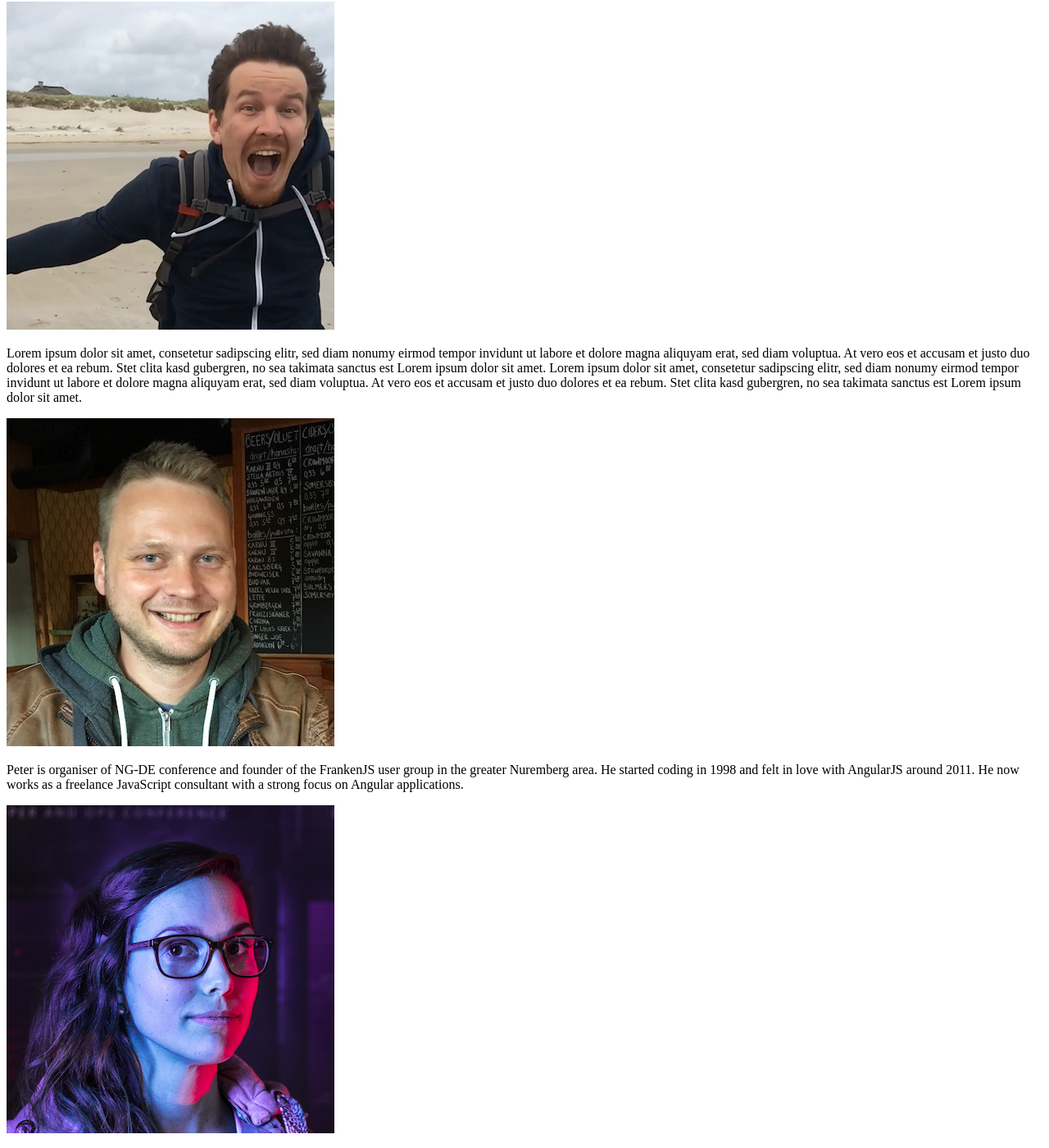
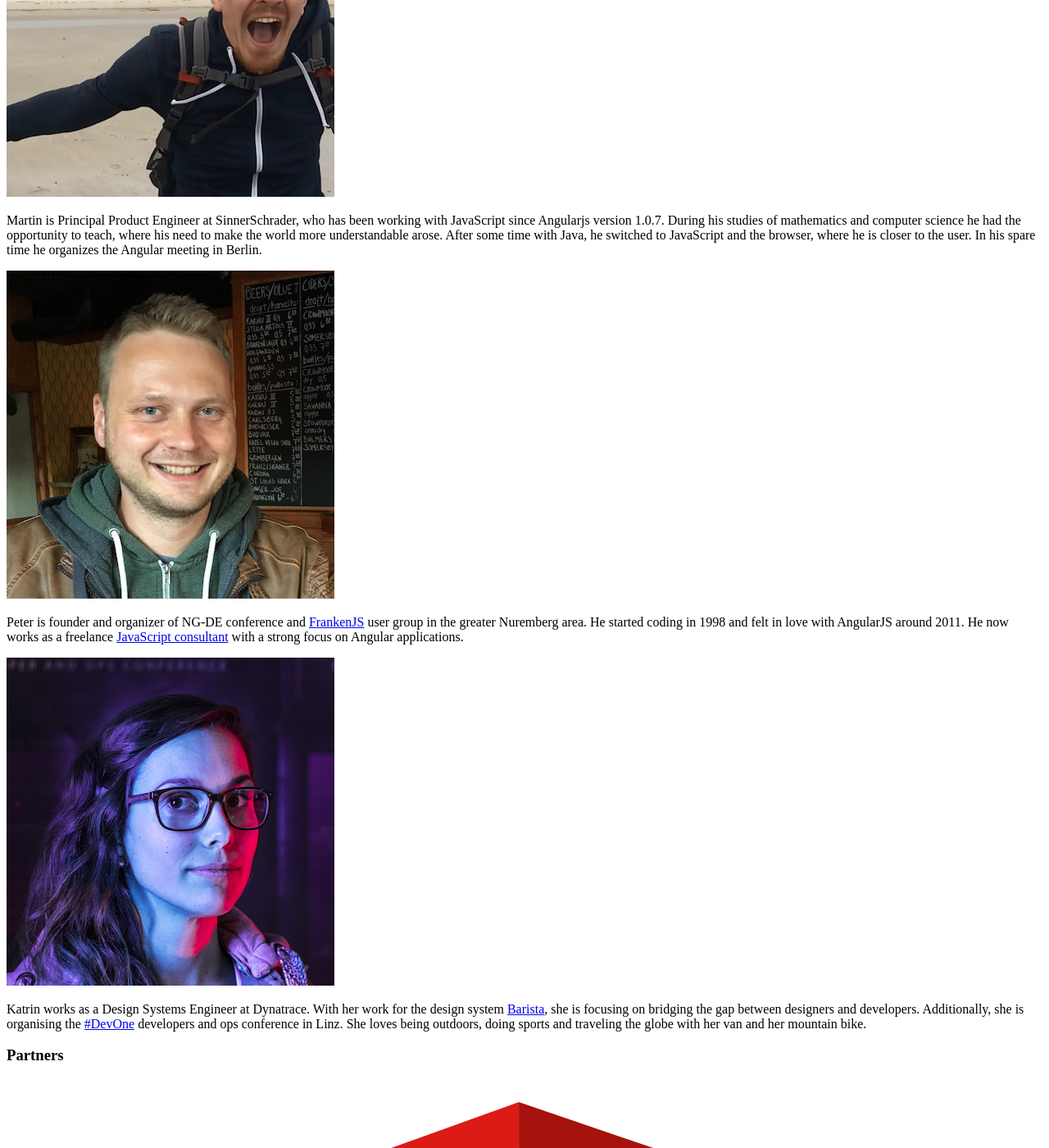
Before and after one commit to ngdeconf/ng-de.org, a Jekyll site: the page built from team/index.md, in a window 1280 px wide and 1400 px high, scrolled down 2572 px. Shown: the whole window at 82% size. Built offline with Jekyll 4.4.1, drawn with Linux system fonts in a browser that asks for light colours; nearby versions of some CDN libraries; our own code applies the rules of GitHub Pages for plain Markdown files; some of the changed text lies outside the part shown.

```diff
--- a/_data/team.yml
+++ b/_data/team.yml
@@ -5,7 +5,7 @@
   judge: true
   team: true
   bio: >
-    Lorem ipsum dolor sit amet, consetetur sadipscing elitr, sed diam nonumy eirmod tempor invidunt ut labore et dolore magna aliquyam erat, sed diam voluptua. At vero eos et accusam et justo duo dolores et ea rebum. Stet clita kasd gubergren, no sea takimata sanctus est Lorem ipsum dolor sit amet. Lorem ipsum dolor sit amet, consetetur sadipscing elitr, sed diam nonumy eirmod tempor invidunt ut labore et dolore magna aliquyam erat, sed diam voluptua. At vero eos et accusam et justo duo dolores et ea rebum. Stet clita kasd gubergren, no sea takimata sanctus est Lorem ipsum dolor sit amet.
+    Founder of [angular.de](https://angular.de){:target="_blank"}, [workshops.de](https://workshops.de){:target="_blank"} and NG-DE. Also community manager for [reactjs.de](https://reactjs.de){:target="_blank"}. Engineering Manager at [Code University Berlin](https://code.berlin){:target="_blank"}.
 - name: Martin
   twitter: "chaos_monster"
   image: martin.png
@@ -13,7 +13,7 @@
   judge: true
   team: true
   bio: >
-    Lorem ipsum dolor sit amet, consetetur sadipscing elitr, sed diam nonumy eirmod tempor invidunt ut labore et dolore magna aliquyam erat, sed diam voluptua. At vero eos et accusam et justo duo dolores et ea rebum. Stet clita kasd gubergren, no sea takimata sanctus est Lorem ipsum dolor sit amet. Lorem ipsum dolor sit amet, consetetur sadipscing elitr, sed diam nonumy eirmod tempor invidunt ut labore et dolore magna aliquyam erat, sed diam voluptua. At vero eos et accusam et justo duo dolores et ea rebum. Stet clita kasd gubergren, no sea takimata sanctus est Lorem ipsum dolor sit amet.
+    Martin is Principal Product Engineer at SinnerSchrader, who has been working with JavaScript since Angularjs version 1.0.7. During his studies of mathematics and computer science he had the opportunity to teach, where his need to make the world more understandable arose. After some time with Java, he switched to JavaScript and the browser, where he is closer to the user. In his spare time he organizes the Angular meeting in Berlin.
 - name: Peter
   twitter: "BaggersIO"
   image: peter.jpg
@@ -21,7 +21,7 @@
   judge: true
   team: true
   bio: >
-    Peter is organiser of NG-DE conference and founder of the FrankenJS user group in the greater Nuremberg area. He started coding in 1998 and felt in love with AngularJS around 2011. He now works as a freelance JavaScript consultant with a strong focus on Angular applications.
+    Peter is founder and organizer of NG-DE conference and [FrankenJS](http://frankenjs.org){:target="_blank"} user group in the greater Nuremberg area. He started coding in 1998 and felt in love with AngularJS around 2011. He now works as a freelance [JavaScript consultant](https://www.linkedin.com/in/muellerpeter/){:target="_blank"} with a strong focus on Angular applications.
 - name: Sascha
   twitter: "saschanuissl"
   image: sascha.jpg
@@ -29,7 +29,7 @@
   judge: false
   team: true
   bio: >
-    Lorem ipsum dolor sit amet, consetetur sadipscing elitr, sed diam nonumy eirmod tempor invidunt ut labore et dolore magna aliquyam erat, sed diam voluptua. At vero eos et accusam et justo duo dolores et ea rebum. Stet clita kasd gubergren, no sea takimata sanctus est Lorem ipsum dolor sit amet. Lorem ipsum dolor sit amet, consetetur sadipscing elitr, sed diam nonumy eirmod tempor invidunt ut labore et dolore magna aliquyam erat, sed diam voluptua. At vero eos et accusam et justo duo dolores et ea rebum. Stet clita kasd gubergren, no sea takimata sanctus est Lorem ipsum dolor sit amet.
+    I'm a Frontend Developer at [adorsys](https://adorsys.de){:target="_blank"}. Web and open source, challenge lover. Make designs. Like to discuss about nearly all things.
 - name: Katrin
   twitter: "Ka_TriN_F"
   image: katrin.jpg
@@ -37,7 +37,7 @@
   judge: true
   team: true
   bio: >
-    Katrin works as a Design Systems Engineer at Dynatrace. With her work for the design system Barista, she is focusing on bridging the gap between designers and developers. Additionally, she is organising the #DevOne developers and ops conference in Linz. She loves being outdoors, doing sports and traveling the globe with her van and her mountain bike.
+    Katrin works as a Design Systems Engineer at Dynatrace. With her work for the design system [Barista](https://barista.dynatrace.com/){:target="_blank"}, she is focusing on bridging the gap between designers and developers. Additionally, she is organising the [#DevOne](http://devone.at/){:target="_blank"} developers and ops conference in Linz. She loves being outdoors, doing sports and traveling the globe with her van and her mountain bike.
 - name: Feli
   twitter: "kotzendekrabbe"
   image: feli.jpg
@@ -45,7 +45,7 @@
   judge: true
   team: true
   bio: >
-    Lorem ipsum dolor sit amet, consetetur sadipscing elitr, sed diam nonumy eirmod tempor invidunt ut labore et dolore magna aliquyam erat, sed diam voluptua. At vero eos et accusam et justo duo dolores et ea rebum. Stet clita kasd gubergren, no sea takimata sanctus est Lorem ipsum dolor sit amet. Lorem ipsum dolor sit amet, consetetur sadipscing elitr, sed diam nonumy eirmod tempor invidunt ut labore et dolore magna aliquyam erat, sed diam voluptua. At vero eos et accusam et justo duo dolores et ea rebum. Stet clita kasd gubergren, no sea takimata sanctus est Lorem ipsum dolor sit amet.
+    I believe in the power of CSS. Principal Engineer, Developer Relations at [SinnerSchrader](https://sinnerschrader.com/){:target="_blank"}. Curator at [JSCONF.EU](https://jsconf.eu/){:target="_blank"}, organizer at decode Hamburg.
 - name: Katja
   twitter: "wkatja__meyer"
   image: katja.jpg
```
